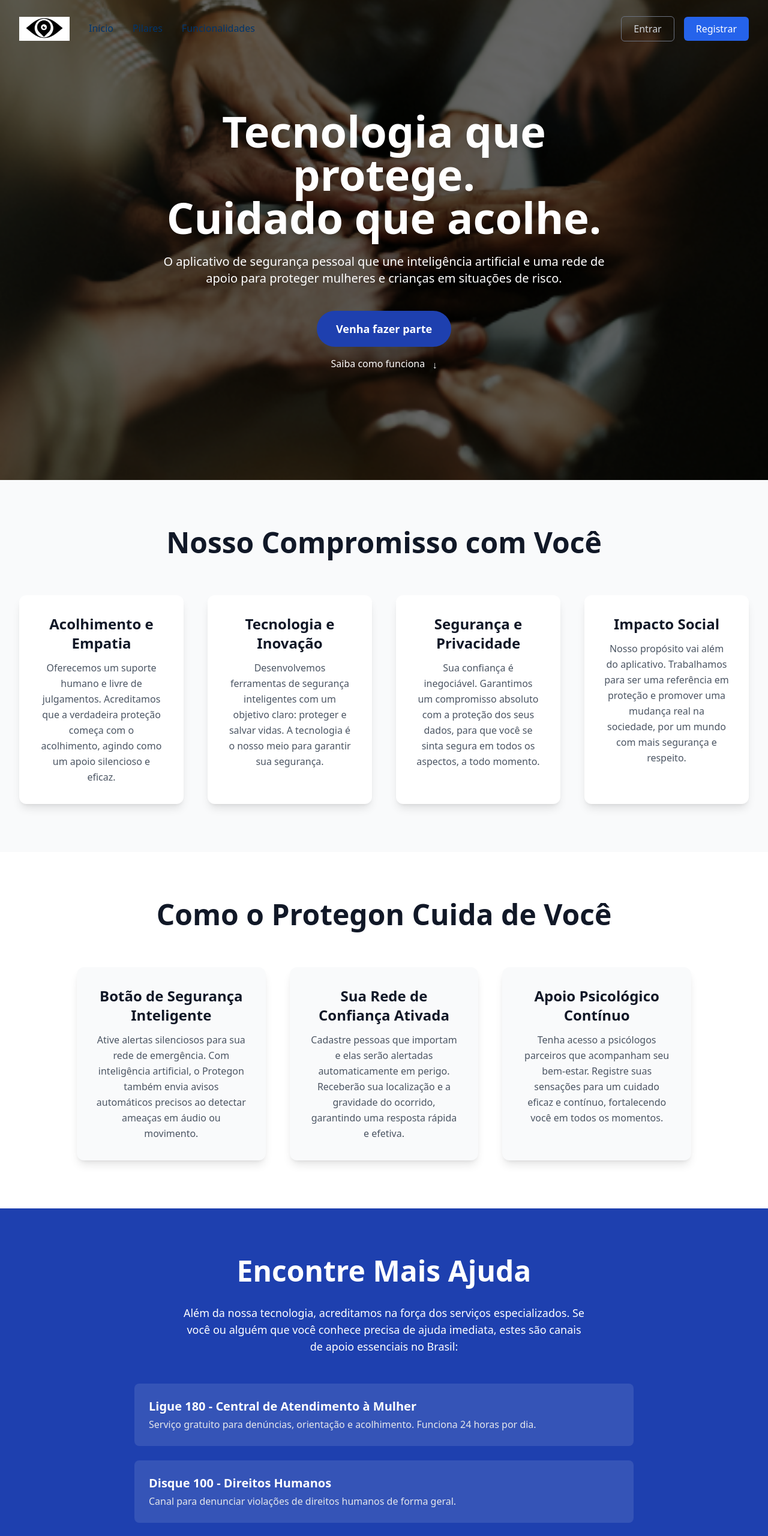
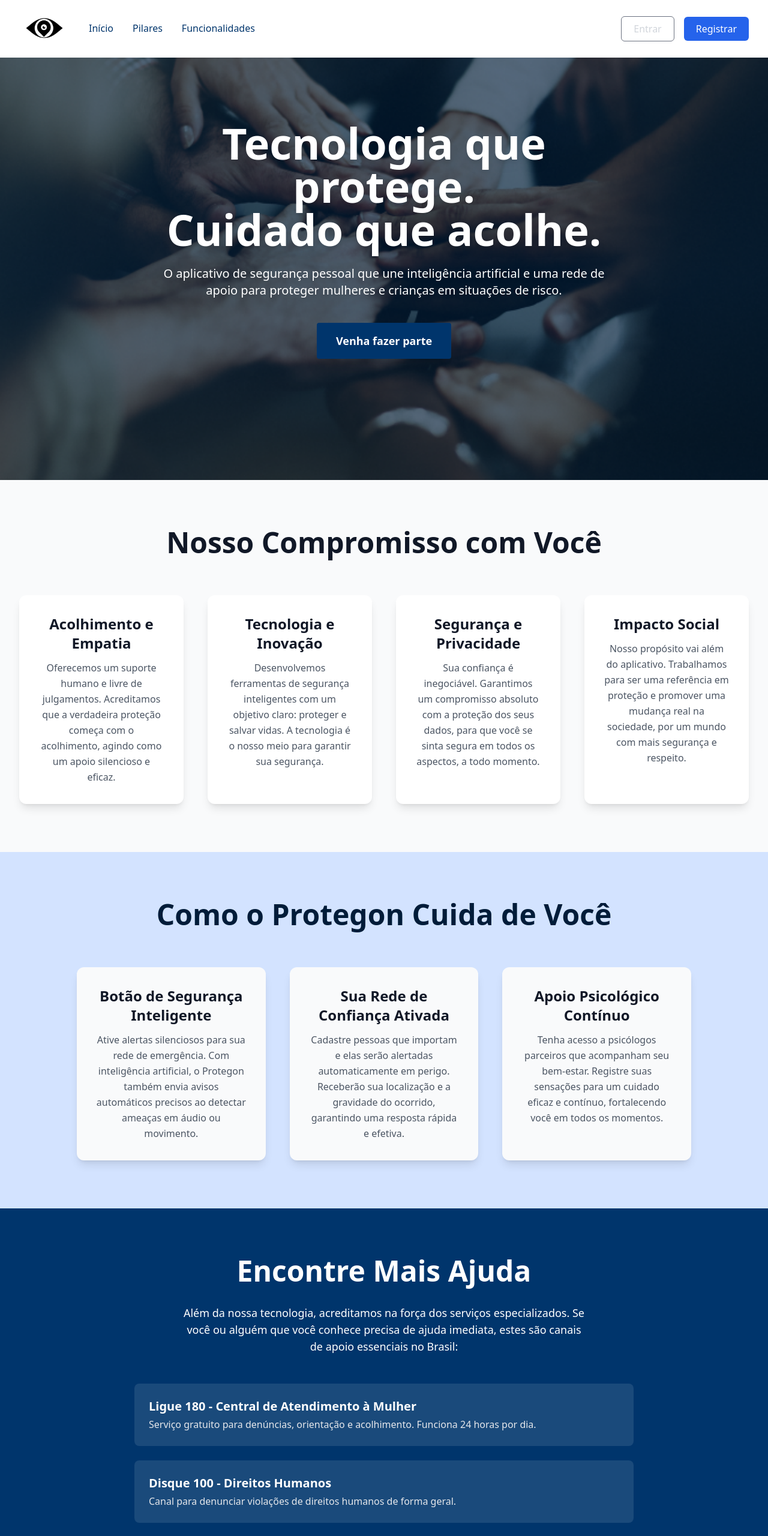
Before and after one commit to protegon-app/Protegon, a plain HTML site: page index.html in a window 1280 px wide. Shown: the top 2560 px of the page at 60% size. Drawn offline with nearby package versions, Linux system fonts and the light colour scheme.

Commit message:
versão 2

```diff
--- a/assets/css/index.css
+++ b/assets/css/index.css
@@ -7,7 +7,7 @@
 
 }
 
-/* Animações */
+/* Animações do link do menu de navegação */
 .link-animado {
   position: relative;
   padding-bottom: 2px; /* Equivalente ao pb-1 */
--- a/index.html
+++ b/index.html
@@ -16,12 +16,13 @@
 </head>
 
 <body class="font-sans text-gray-700">
-<header class="absolute top-0 left-0 w-full z-50 " >
+    <!--Menu de navegação-->
+<header class="absolute top-0 left-0 w-full z-50 bg-[var(--branco)] border-radius">
         <nav class="container mx-auto px-4 sm:px-6 lg:px-8 flex items-center justify-between h-24">
 
             <div class="flex items-center space-x-8">
                 <a href="#hero" class="flex-shrink-0">
-                    <img src="/assets/logo3.png" alt="Logo protegon" class="h-10">
+                    <img src="/assets/img/logo3.png" alt="Logo protegon" class="h-10">
                 </a>
                 <div class="hidden md:flex items-center space-x-8">
                     <a href="#hero" class="link-animado text-[var(--azul-marinho)] hover:text-[var(--azul-marinho-escuro)] transition-colors duration-300 font-medium hover:font-semibold">Início</a>
@@ -45,8 +46,9 @@
 
     <main>
         <!--Hero-->
-        <section id="hero" class="relative min-h-screen flex items-center justify-center bg-cover bg-center" style="background-image: url(/assets/background.png);">
-            <div class="absolute inset-0 bg-black bg-opacity-60"></div>
+        <section id="hero" class="  relative min-h-screen flex items-center justify-center bg-cover bg-center" style="background-image: url('/assets/img/backgroud.png');">
+
+    <!-- Conteudo -->
     <div class="relative z-10 text-center text-white p-8 max-w-4xl mx-auto">
         <h1 class="text-5xl md:text-7xl font-bold leading-tight drop-shadow-lg">
             Tecnologia que protege. <br> Cuidado que acolhe.
@@ -54,11 +56,8 @@
         <p class="mt-6 text-lg md:text-xl max-w-3xl mx-auto drop-shadow-md">
             O aplicativo de segurança pessoal que une inteligência artificial e uma rede de apoio para proteger mulheres e crianças em situações de risco.
         </p>
-                <a href="#cta-final" class="inline-block px-8 py-4 rounded-full text-center font-semibold shadow-xl transition-all duration-300 bg-blue-800 text-white text-lg hover:bg-blue-900 mt-10 transform hover:scale-105">
+        <a href="#cta-final" class="inline-block px-8 py-4 rounded-[4px] text-center font-semibold shadow-xl transition-all duration-300 bg-[var(--azul-marinho)] text-white text-lg hover:bg-[var(--azul-marinho-escuro)] mt-10 transform hover:scale-105">
             Venha fazer parte
-                </a>
-                <a href="#funcionalidades" class="block mt-4 text-white text-md hover:underline transition-colors duration-300">
-                    Saiba como funciona <span class="ml-2 inline-block transform translate-y-0.5">&darr;</span>
         </a>
     </div>
 </section>
@@ -96,10 +95,10 @@
                 </div>
             </div>
         </section>
-
-        <section id="funcionalidades" class="py-20 bg-white">
+<!--Como o protegon cuida de você-->
+        <section id="funcionalidades" class="py-20 bg-[var(--azul-claro)]">
             <div class="container mx-auto px-4 sm:px-6 lg:px-8 text-center">
-                <h2 class="text-4xl md:text-5xl font-bold text-gray-900 mb-16">
+                <h2 class="text-4xl md:text-5xl font-bold text-[var(--azul-marinho-escuro)] mb-16">
                     Como o Protegon Cuida de Você
                 </h2>
                 <div class="grid grid-cols-1 md:grid-cols-3 gap-10 max-w-5xl mx-auto">
@@ -125,7 +124,7 @@
             </div>
         </section>
 
-        <section id="recursos" class="py-20 bg-blue-800 text-white">
+        <section id="recursos" class="py-20 bg-[var(--azul-marinho)] text-white">
             <div class="container mx-auto px-4 sm:px-6 lg:px-8 text-center max-w-4xl">
                 <h2 class="text-4xl md:text-5xl font-bold mb-8">
                     Encontre Mais Ajuda
@@ -156,7 +155,7 @@
             </div>
         </section>
 
-        <section id="cta-final" class="py-24 bg-blue-900 text-white text-center">
+        <section id="cta-final" class="py-24 bg-[var(--azul-marinho-escuro)] text-white text-center">
             <div class="container mx-auto px-4 sm:px-6 lg:px-8 max-w-3xl">
                 <h2 class="text-4xl md:text-5xl font-bold leading-tight mb-6">
                     Pronta para se sentir mais segura e conectada?
@@ -170,13 +169,14 @@
             </div>
         </section>
     </main>
-
-    <footer class="bg-gray-900 text-gray-400 py-12">
+    <hr>
+<!--Rodape-->
+    <footer class="bg-[var(--azul-marinho-escuro)] text-gray-400 py-12">
         <div class="container mx-auto px-4 sm:px-6 lg:px-8">
             <div class="grid grid-cols-1 md:grid-cols-4 gap-8 text-center md:text-left">
                 <div class="col-span-full md:col-span-1 mb-8 md:mb-0">
                     <a href="#hero" class="text-2xl font-bold text-white flex items-center justify-center md:justify-start">
-                        <img src="https://via.placeholder.com/40x40/0a5a8e/ffffff?text=P" alt="Logo Protegon" class="h-10 inline-block mr-2">
+                        <img src="/assets/img/logo3.png" alt="Logo Protegon" class="h-10 inline-block mr-2">
                         Protegon
                     </a>
                     <p class="mt-4 text-sm max-w-xs mx-auto md:mx-0">
```
Also changed, not shown: assets/background.png (deleted), assets/img/backgroud.png (added), assets/img/logo.png (renamed from assets/logo.png), assets/img/logo2.png (renamed from assets/logo2.png), assets/img/logo3.png (added), assets/logo3.png (deleted). Lines whose indentation alone changed are shown as unchanged.
